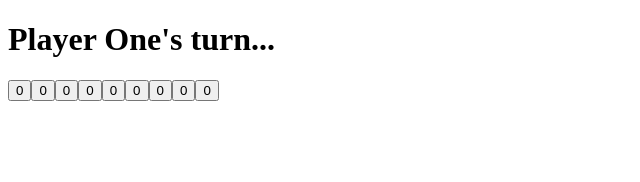
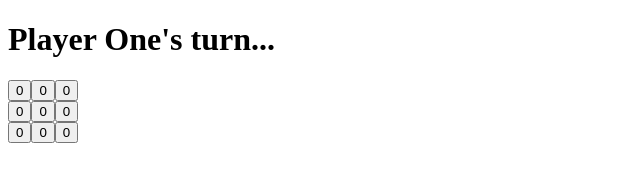
Before and after one commit to rishiganeshan/tic-tac-toe, a plain HTML site: page index.html in a window 1280 px wide. Shown: the whole page, without its empty margins (0-640 px from the left). Drawn offline with Linux system fonts and the light colour scheme.

Commit message:
Change buttons layout

```diff
--- a/index.html
+++ b/index.html
@@ -10,7 +10,12 @@
 <body>
     <div class="container">
         <h1 class="turn"></h1>
-        <div class="board"></div>
+        <div class="board">
+            <div class="row"></div>
+            <div class="row"></div>
+            <div class="row"></div>
+        </div>
+
     </div>
 
 </body>
--- a/script.js
+++ b/script.js
@@ -253,10 +253,16 @@ function ScreenController() {
     const game = GameController();
     const playerTurnDiv = document.querySelector('.turn');
     const boardDiv = document.querySelector('.board');
+    const rowDivs = document.querySelectorAll('.row');
+    // console.log(rowDivs)
 
     const updateScreen = () => {
         // clear the board
-        boardDiv.textContent = "";
+
+        // boardDiv.textContent = "";
+        for (let i = 0; i < 3; i++) {
+            rowDivs[i].textContent = "";
+        }
 
         // get the newest version of the board and player turn
         const board = game.getBoard();
@@ -267,6 +273,7 @@ function ScreenController() {
 
         // Render board squares
         board.forEach((row,rowIndex) => {
+
             row.forEach((cell, colIndex) => {
                 // Anything clickable should be a button!!
                 const cellButton = document.createElement("button");
@@ -279,7 +286,7 @@ function ScreenController() {
                 console.log(cellButton.dataset.row)
                 console.log("ok")
                 cellButton.textContent = cell.getValue();
-                boardDiv.appendChild(cellButton);
+                rowDivs[rowIndex].appendChild(cellButton);
             })
         })
     }
```
